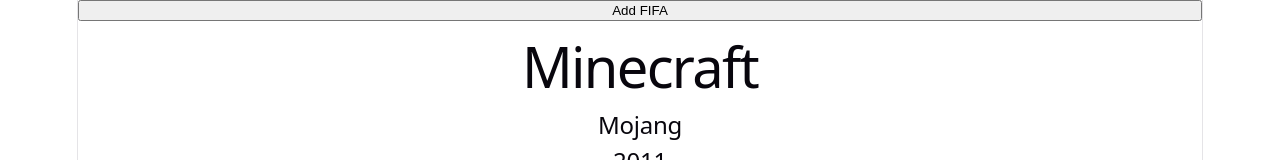
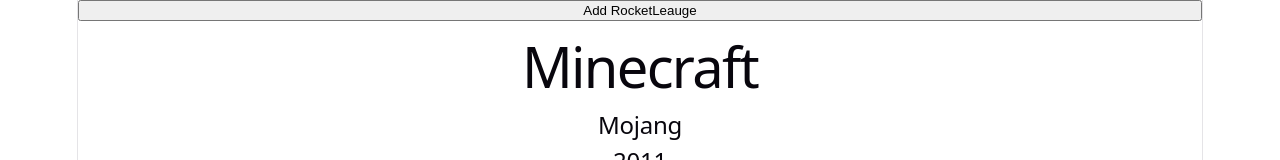
Before and after one commit to abbafadil/abbafadil.github.io, a React (Vite) app: page / in a window 1280 px wide. Shown: the top 160 px of the page. Built offline with nearby package versions, Linux system fonts and the light colour scheme.

Commit message:
change the name of button

```diff
--- a/src/App.jsx
+++ b/src/App.jsx
@@ -18,13 +18,13 @@
   setFavg([
     ...favg,
     {
-      name: "RocketLauge",
+      name: "RocketLeauge",
       company: "psyonix",
       year: 2015
     }
   ]);
 }}>
-  Add FIFA
+  Add RocketLeauge
 </button>
 {favg.map((game) =>{
   return (
```
